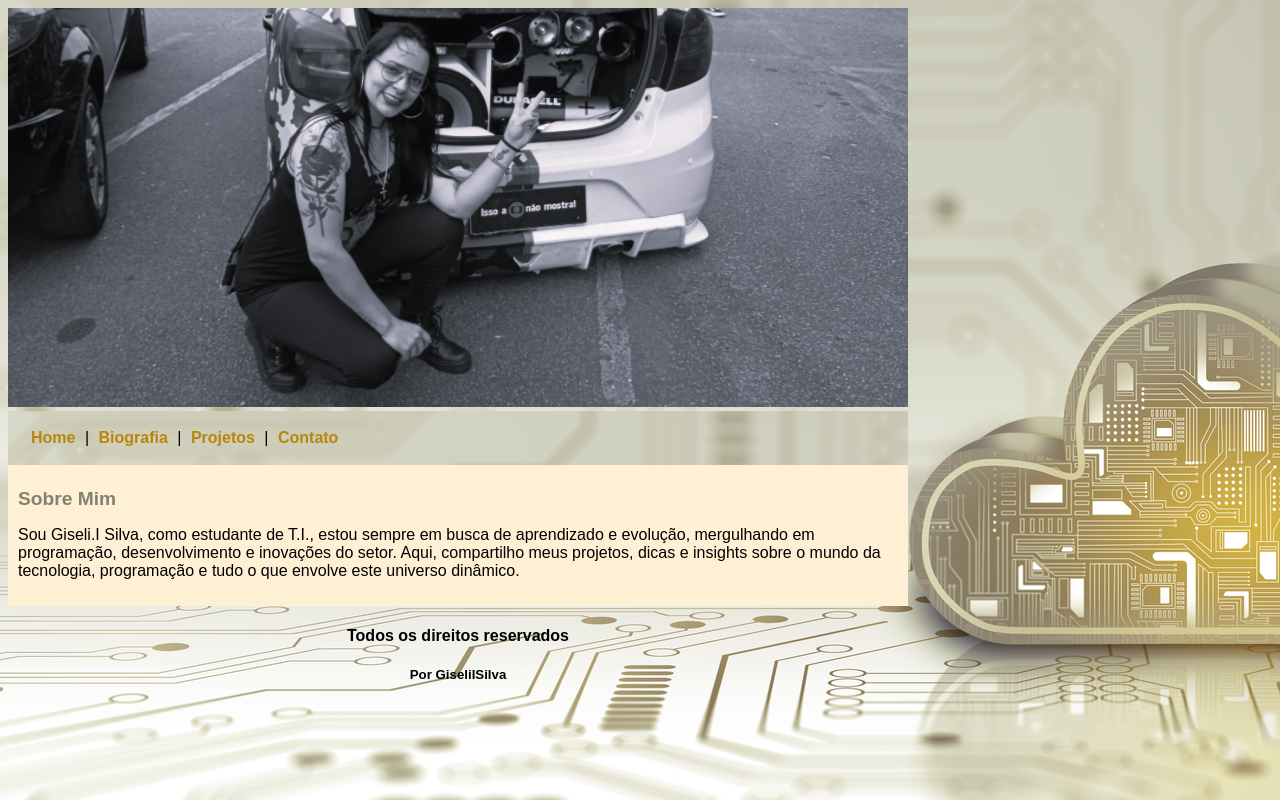
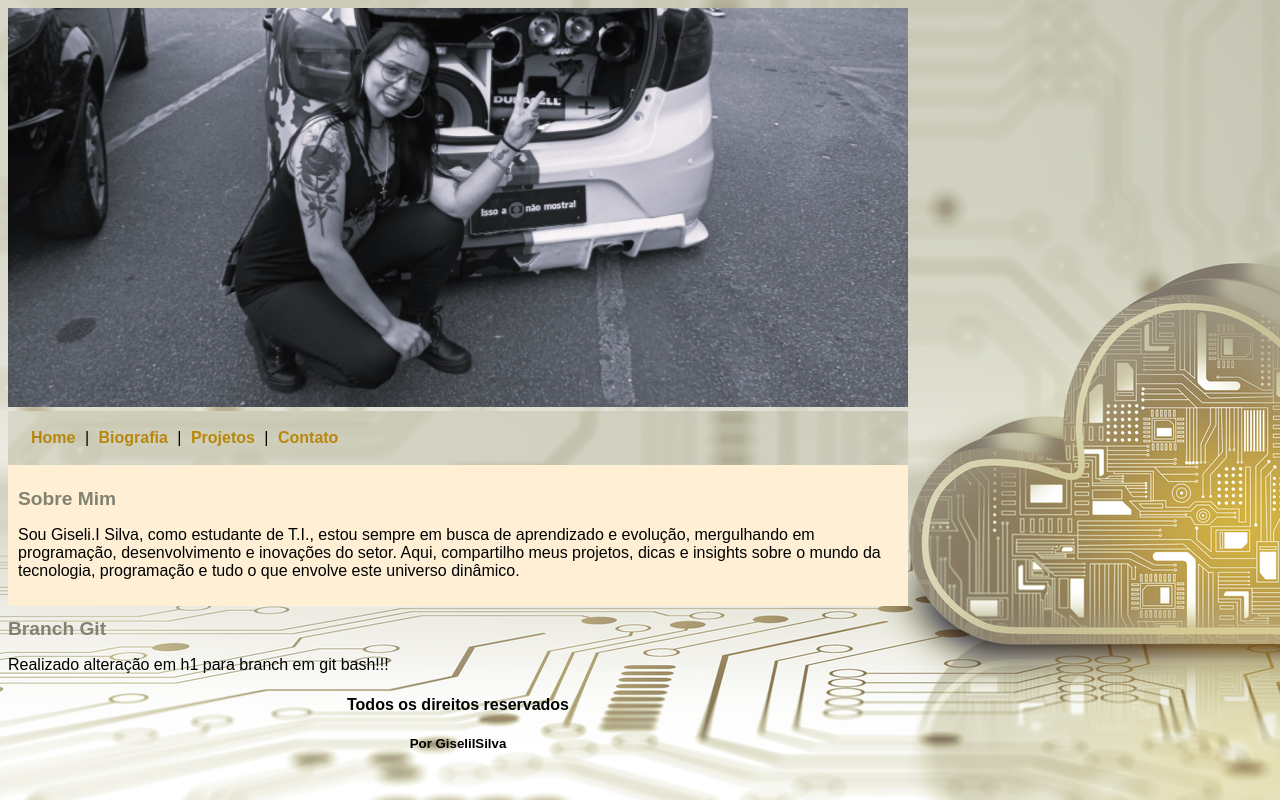
Before and after one commit to GiseliirSilva/Push_no_Git, a plain HTML site: page index.html in a window 1280 px wide. Drawn offline with Linux system fonts and the light colour scheme.

Commit message:
Adicionado mais um titulo h1 e um paragrafo

```diff
--- a/index.html
+++ b/index.html
@@ -35,6 +35,15 @@
 
 		</div> <!-- Fim Conteúdo -->
 
+		<div id="conteudo2"> <!-- Inicio Conteúdo2 -->
+
+
+			<h1>Branch Git</h1>
+
+			<p>Realizado alteração em h1 para branch em git bash!!!</p>
+
+			</div> <!-- Fim Conteúdo2 -->
+
 
 		<div id="rodape">
 			<h4>Todos os direitos reservados</h4>
```
